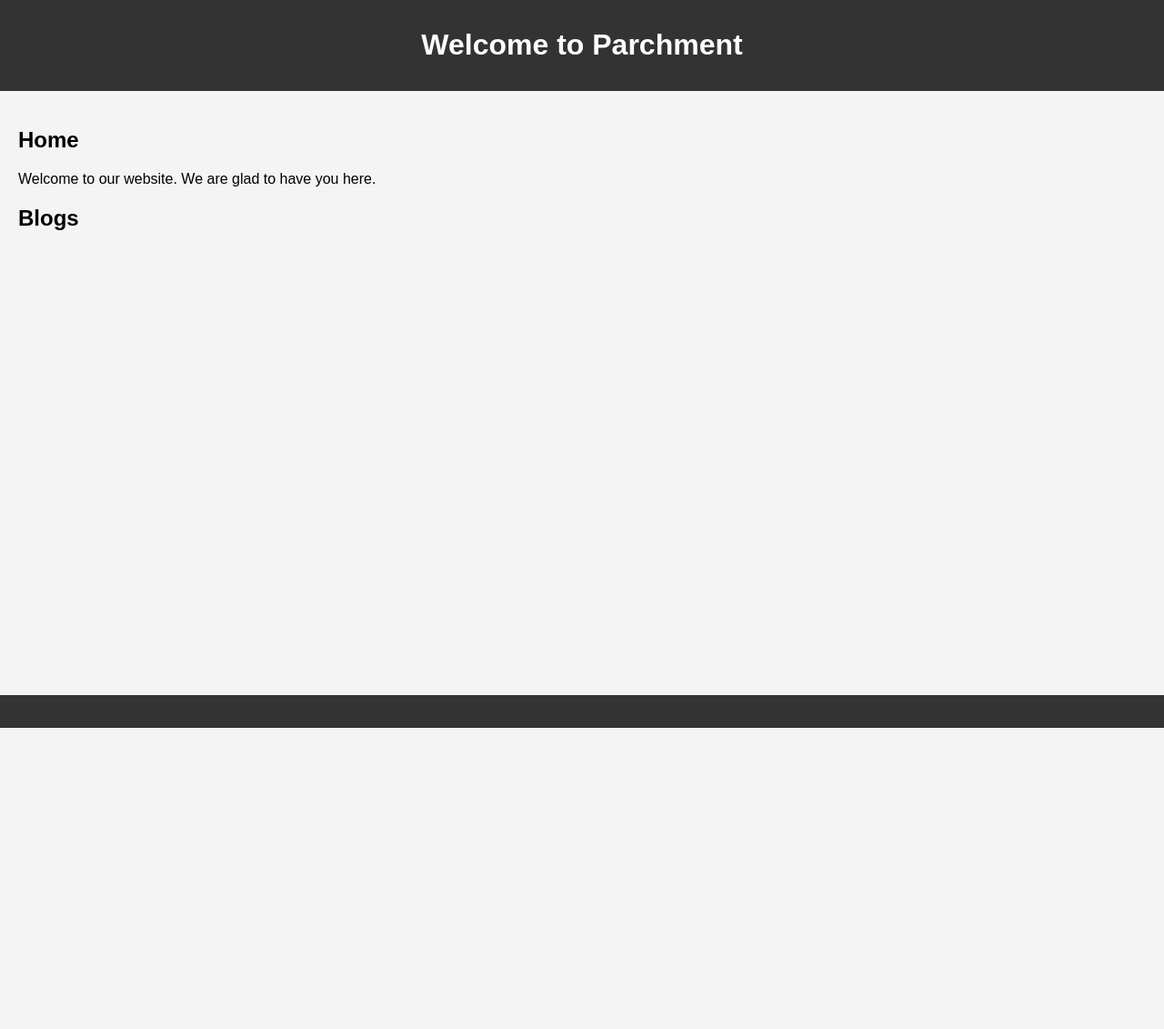
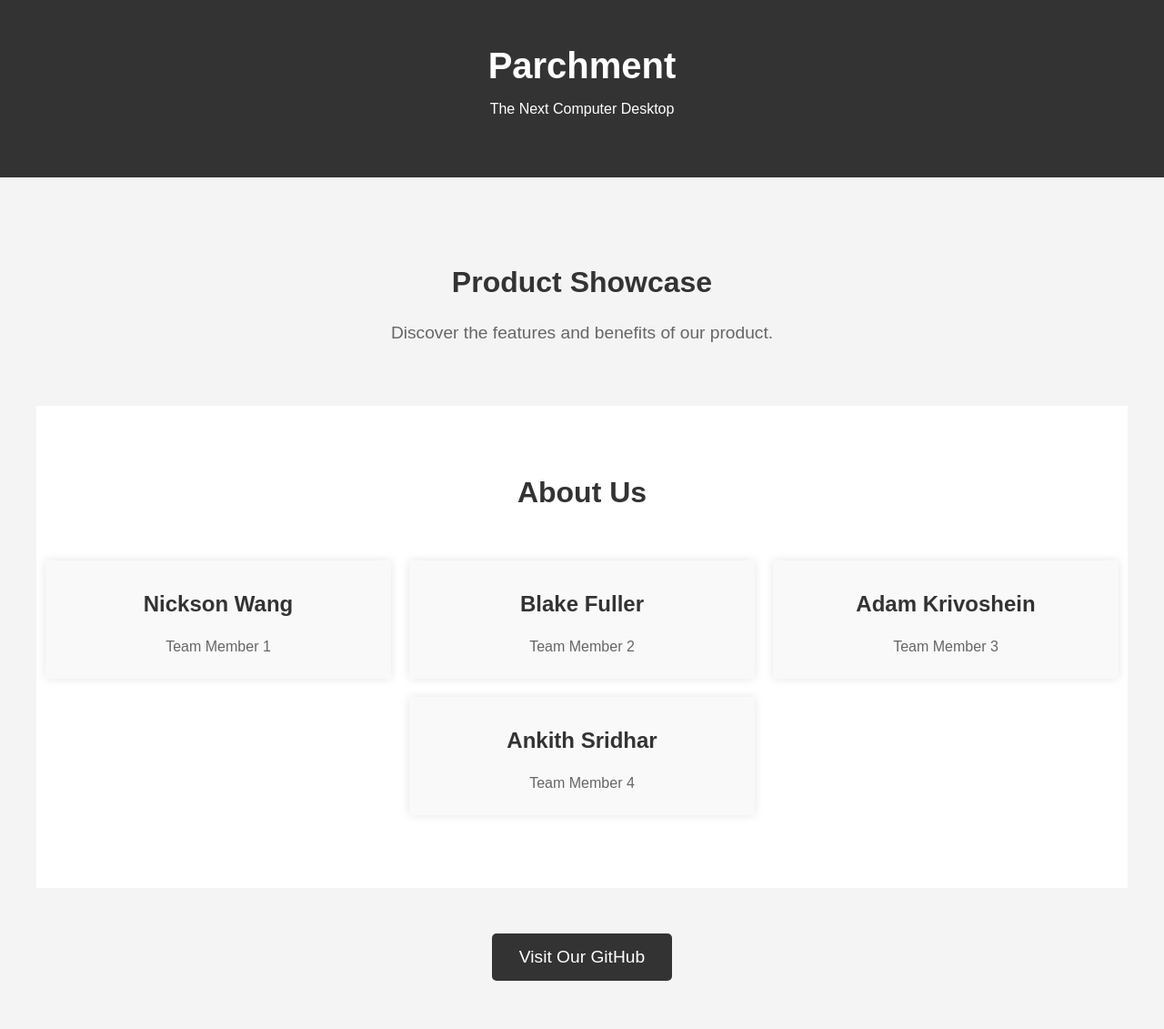
Before and after one commit to Blakeefuller/parchment.team2.io, a plain HTML site: page index.html in a window 1280 px wide. Shown: the whole page at 91% size. Before the commit the page ends 800 px from the top, so only its background shows below. Drawn offline with Linux system fonts and the light colour scheme.

Commit message:
Added about us and github link button

```diff
--- a/index.html
+++ b/index.html
@@ -8,20 +8,38 @@
 </head>
 <body>
     <header>
-        <h1>Welcome to Parchment</h1>
+        <h1>Parchment</h1>
+        <p>The Next Computer Desktop</p>
     </header>
-    <main>
-        <section id="home">
-            <h2>Home</h2>
-            <p>Welcome to our website. We are glad to have you here.</p>
+    <div class="container">
+        <section class="product">
+            <h2>Product Showcase</h2>
+            <p>Discover the features and benefits of our product.</p>
         </section>
-        <section id="blogs">
-            <h2>Blogs</h2>
-            <!-- Blog posts will go here -->
+        <section class="about">
+            <h2>About Us</h2>
+            <div class="team">
+                <div class="team-member">
+                    <h3>Nickson Wang</h3>
+                    <p>Team Member 1</p>
+                </div>
+                <div class="team-member">
+                    <h3>Blake Fuller</h3>
+                    <p>Team Member 2</p>
+                </div>
+                <div class="team-member">
+                    <h3>Adam Krivoshein</h3>
+                    <p>Team Member 3</p>
+                </div>
+                <div class="team-member">
+                    <h3>Ankith Sridhar</h3>
+                    <p>Team Member 4</p>
+                </div>
+            </div>
         </section>
-    </main>
-    <footer>
-        <p></p>
-    </footer>
+        <section class="cta">
+            <a href="https://github.com/capturedsun/Parchment" target="_blank">Visit Our GitHub</a>
+        </section>
+    </div>
 </body>
 </html>
--- a/styles/style.css
+++ b/styles/style.css
@@ -5,43 +5,89 @@ body {
     background-color: #f4f4f4;
 }
 
+.container {
+    max-width: 1200px;
+    margin: 0 auto;
+    padding: 20px;
+}
+
 header {
+    text-align: center;
+    padding: 50px 0;
     background-color: #333;
     color: white;
-    padding: 10px 0;
+}
+
+header h1 {
+    margin: 0;
+    font-size: 2.5em;
+}
+
+.product {
+    text-align: center;
+    padding: 50px 0;
+}
+
+.product h2 {
+    font-size: 2em;
+    color: #333;
+}
+
+.product p {
+    font-size: 1.2em;
+    color: #666;
+}
+
+.about {
+    background: white;
+    padding: 50px 0;
     text-align: center;
 }
 
-nav {
-    background-color: #ddd;
+.about h2 {
+    font-size: 2em;
+    color: #333;
 }
 
-nav ul {
-    list-style-type: none;
-    padding: 0;
+.team {
     display: flex;
     justify-content: space-around;
+    flex-wrap: wrap;
+    padding: 20px 0;
 }
 
-nav ul li a {
-    color: #333;
-    text-decoration: none;
+.team-member {
+    width: 30%;
+    padding: 10px;
+    box-shadow: 0 0 10px rgba(0, 0, 0, 0.1);
+    margin: 10px;
+    background: #f9f9f9;
 }
 
-main {
-    padding: 20px;
+.team-member h3 {
+    font-size: 1.5em;
+    color: #333;
 }
 
-section {
-    margin-bottom: 20px;
+.team-member p {
+    color: #666;
 }
 
-footer {
+.cta {
+    text-align: center;
+    padding: 50px 0;
+}
+
+.cta a {
+    display: inline-block;
+    padding: 15px 30px;
+    font-size: 1.2em;
     background-color: #333;
     color: white;
-    text-align: center;
-    padding: 10px 0;
-    position: fixed;
-    width: 100%;
-    bottom: 0;
+    text-decoration: none;
+    border-radius: 5px;
 }
+
+.cta a:hover {
+    background-color: #555;
+}
```
